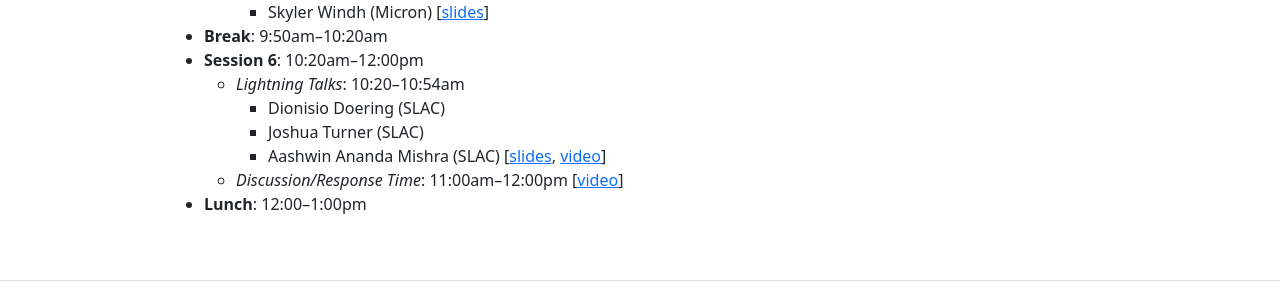
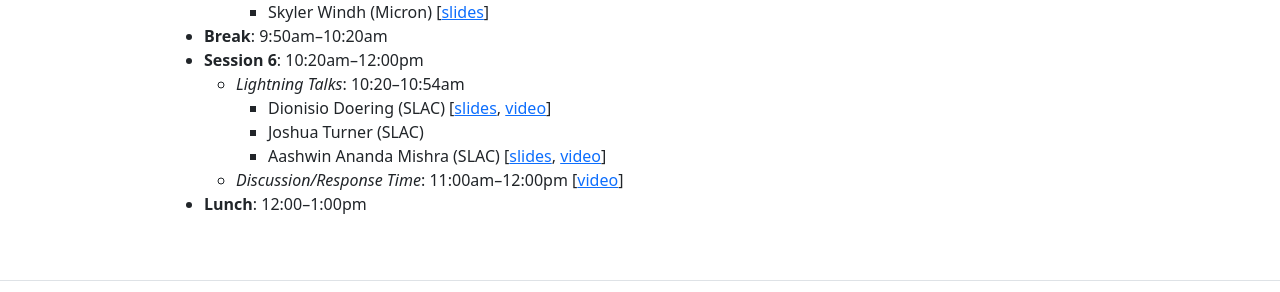
Before and after one commit to lssda/lssda.github.io, a Jekyll site: the page built from agenda.md, in a window 1280 px wide. Shown: the part 1516-1808 px from the top of the page. Built offline with Jekyll 4.4.1, drawn with Linux system fonts in a browser that asks for light colours.

```diff
--- a/agenda.md
+++ b/agenda.md
@@ -67,7 +67,7 @@ A Zoom link will be emailed to virtual attendees the week of the workshop.
   * **Break**: 9:50am--10:20am
   * **Session 6**: 10:20am--12:00pm
       * *Lightning Talks*: 10:20--10:54am
-          * Dionisio Doering (SLAC)
+          * Dionisio Doering (SLAC) \[[slides]({{ "/slides/6_Doering.pdf" | relative_url }}), [video](https://youtu.be/zhsmLM18nMM)]
           * Joshua Turner (SLAC)
           * Aashwin Ananda Mishra (SLAC) \[[slides]({{ "/slides/6_Mishra.pdf" | relative_url }}), [video](https://youtu.be/O1OKqk9Zo4Q)]
       * *Discussion/Response Time*: 11:00am--12:00pm \[[video](https://youtu.be/T0T3xqyQ8zM)]
```
Also changed, not shown: 1 other file.
